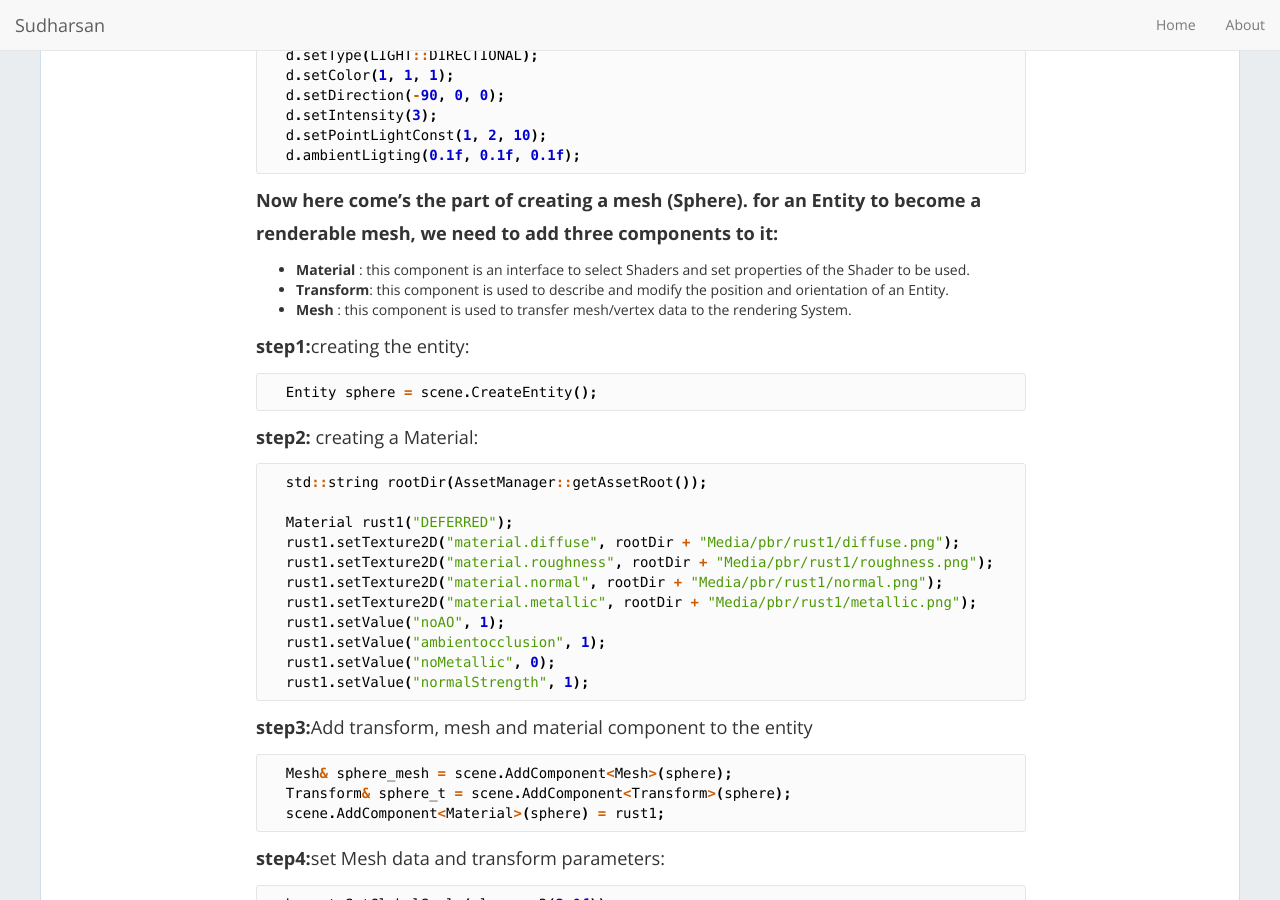
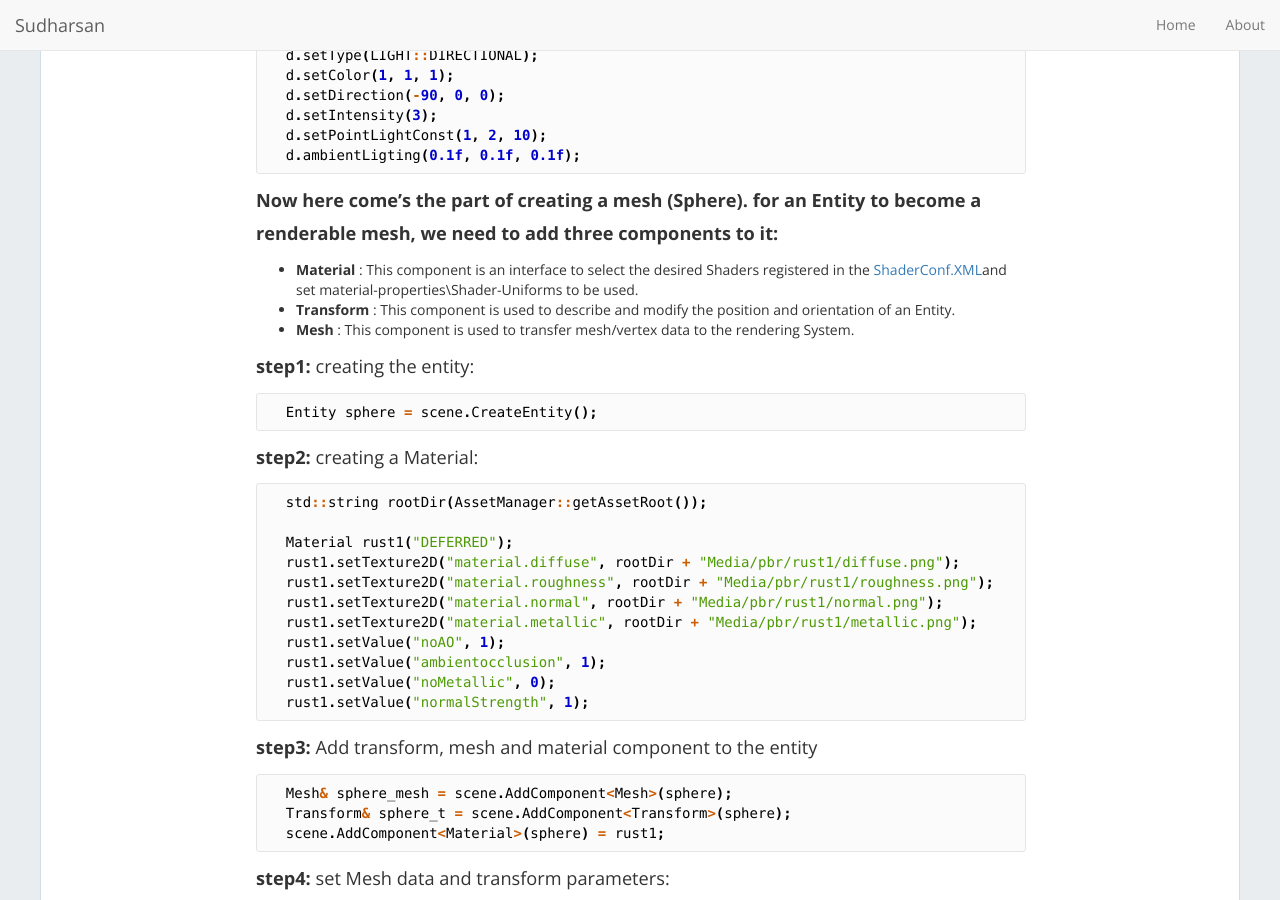
Before and after one commit to SudharsanZen/SudharsanZen.github.io, a Jekyll site: the page built from Akame.md, in a window 1280 px wide and 900 px high, scrolled down 1292 px. Built offline with Jekyll 4.4.1, drawn with Linux system fonts in a browser that asks for light colours; nearby versions of some CDN libraries.

Commit message:
fixed some smoll typos

```diff
--- a/Akame.md
+++ b/Akame.md
@@ -65,11 +65,11 @@
 
 **Now here come's the part of creating a mesh (Sphere).
 for an Entity to become a renderable mesh, we need to add three components to it:**
-  * **Material** : this component is an interface to select Shaders and set properties of the Shader to be used.
-  * **Transform**: this component is used to describe and modify the position and orientation of an Entity.
-  * **Mesh**     : this component is used to transfer mesh/vertex data to the rendering System.
+  * **Material**  : This component is an interface to select the desired Shaders registered in the [ShaderConf.XML](https://github.com/SudharsanZen/Akame/blob/main/Assets/Shaders/ShaderConf.XML)and set material-properties\Shader-Uniforms to be used.
+  * **Transform** : This component is used to describe and modify the position and orientation of an Entity.
+  * **Mesh**      : This component is used to transfer mesh/vertex data to the rendering System.
 
-**step1:**creating the entity:
+**step1:** creating the entity:
 {% highlight c++ %}
   Entity sphere = scene.CreateEntity();
 {% endhighlight %}
@@ -89,14 +89,14 @@
 
 {% endhighlight %}
 
-**step3:**Add transform, mesh and material component to the entity
+**step3:** Add transform, mesh and material component to the entity
 {% highlight c++ %}
   Mesh& sphere_mesh = scene.AddComponent<Mesh>(sphere);
   Transform& sphere_t = scene.AddComponent<Transform>(sphere);
   scene.AddComponent<Material>(sphere) = rust1;
 {% endhighlight %}
 
-**step4:**set Mesh data and transform parameters:
+**step4:** set Mesh data and transform parameters:
 
 {% highlight c++ %}
 sphere_t.SetGlobalScale(glm::vec3(2.0f));
```
